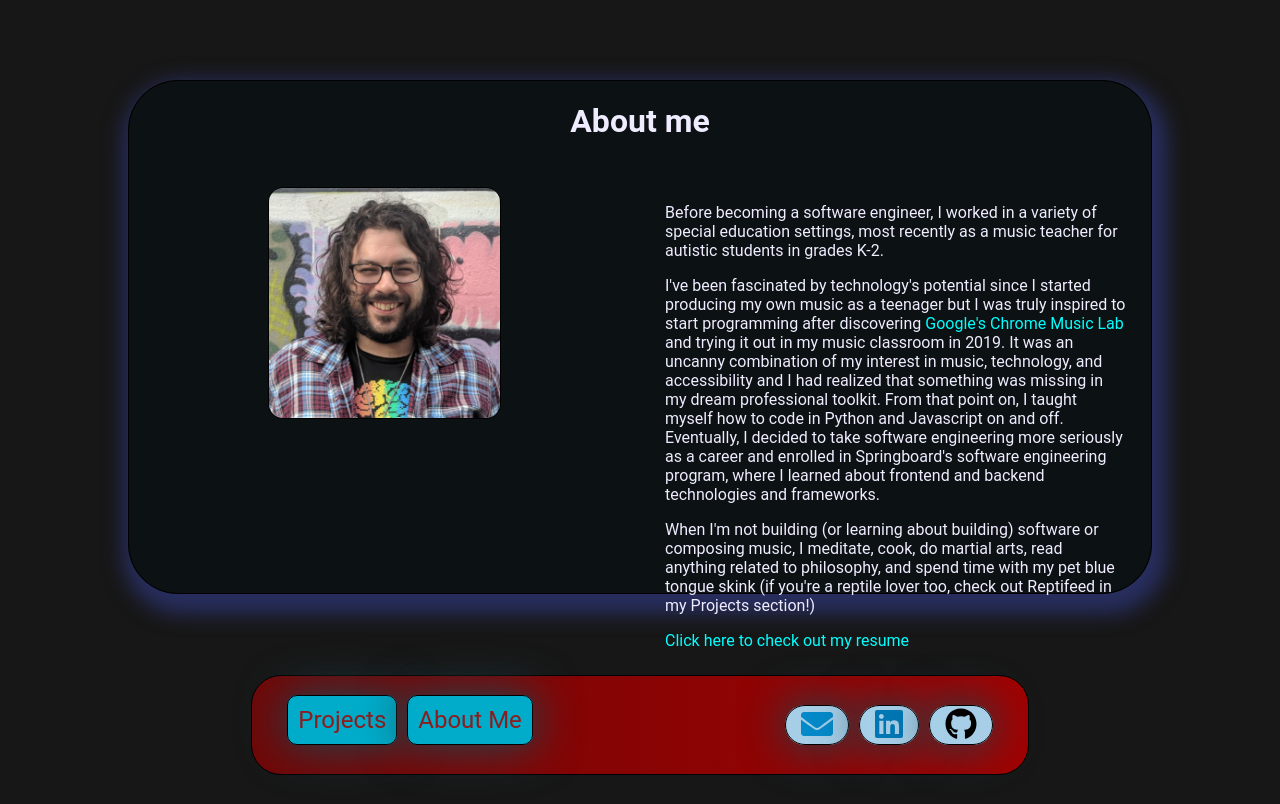
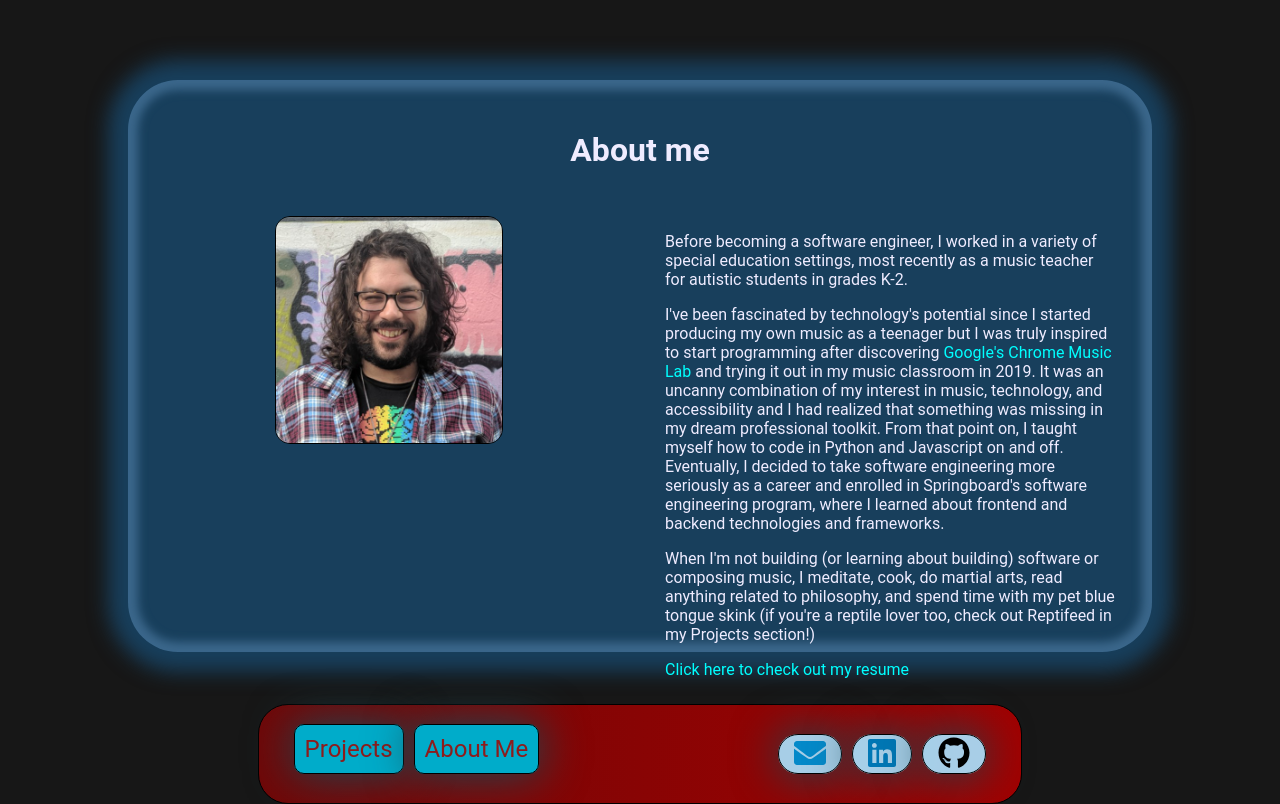
Before and after one commit to Adam-Thometz/Portfolio, a React (Create React App) app: page /about-me in a window 1280 px wide. Built offline with nearby package versions, Linux system fonts and the light colour scheme.

Commit message:
added box shadow

```diff
--- a/src/about-me/AboutMe.css
+++ b/src/about-me/AboutMe.css
@@ -1,10 +1,11 @@
 .AboutMe {
-  border: 1px solid black;
   border-radius: 50px;
-  background-color: rgba(5, 13, 17, 0.561);
+  background-color: rgb(24, 63, 92);
   height: 80%;
   color: rgb(239, 236, 255);
-  box-shadow: 5px 10px 20px 10px rgb(40, 46, 95);
+  box-shadow: 0px 0px 20px 20px rgb(24, 63, 92),
+    inset 0px 0px 10px 10px rgb(59, 103, 139);
+  padding: 30px 10px;
 }
 
 .AboutMe-text-img-wrapper {
```
